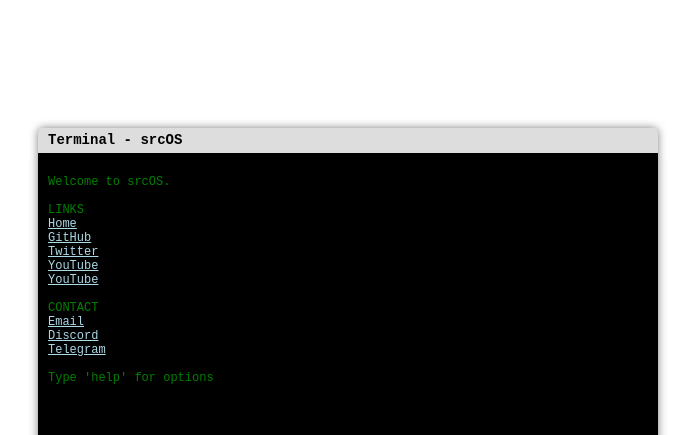
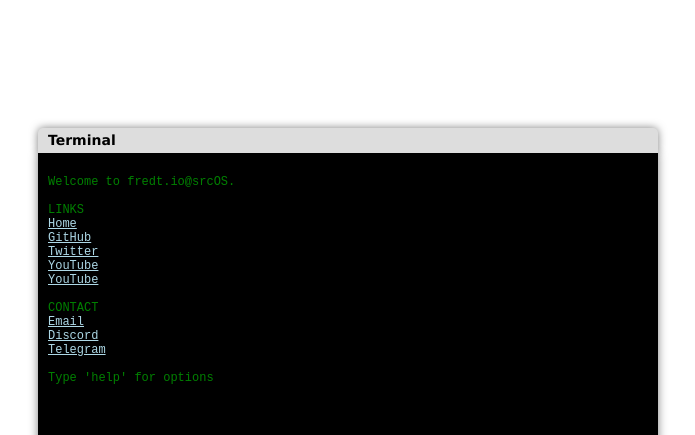
Before and after one commit to fredteumer/fredteumer.github.io, a plain HTML site: page index.html in a window 1280 px wide. Shown: the top 435 px of the page, without its empty margins (292-987 px from the left). Drawn offline with Linux system fonts and the light colour scheme.

Commit message:
font fix

```diff
--- a/index.html
+++ b/index.html
@@ -40,6 +40,7 @@
         background-color: #DDD;
         color: black;
         font-weight: bold;
+        font-family: Verdana, Geneva, sans-serif;
         height: 25px;
         width: 80%;
         max-width: 600px;
@@ -82,11 +83,11 @@
   </head>
   <body>
     <div class="terminal-header" id="terminalHeader">
-      <span>Terminal - srcOS</span>
+      <span>Terminal</span>
     </div>
     <div class="terminal">
       <div class="terminal-content" id="terminalContent">
-        <pre>Welcome to srcOS.
+        <pre>Welcome to fredt.io@srcOS.
 
 LINKS
 <a href="./index.html">Home</a>
```
